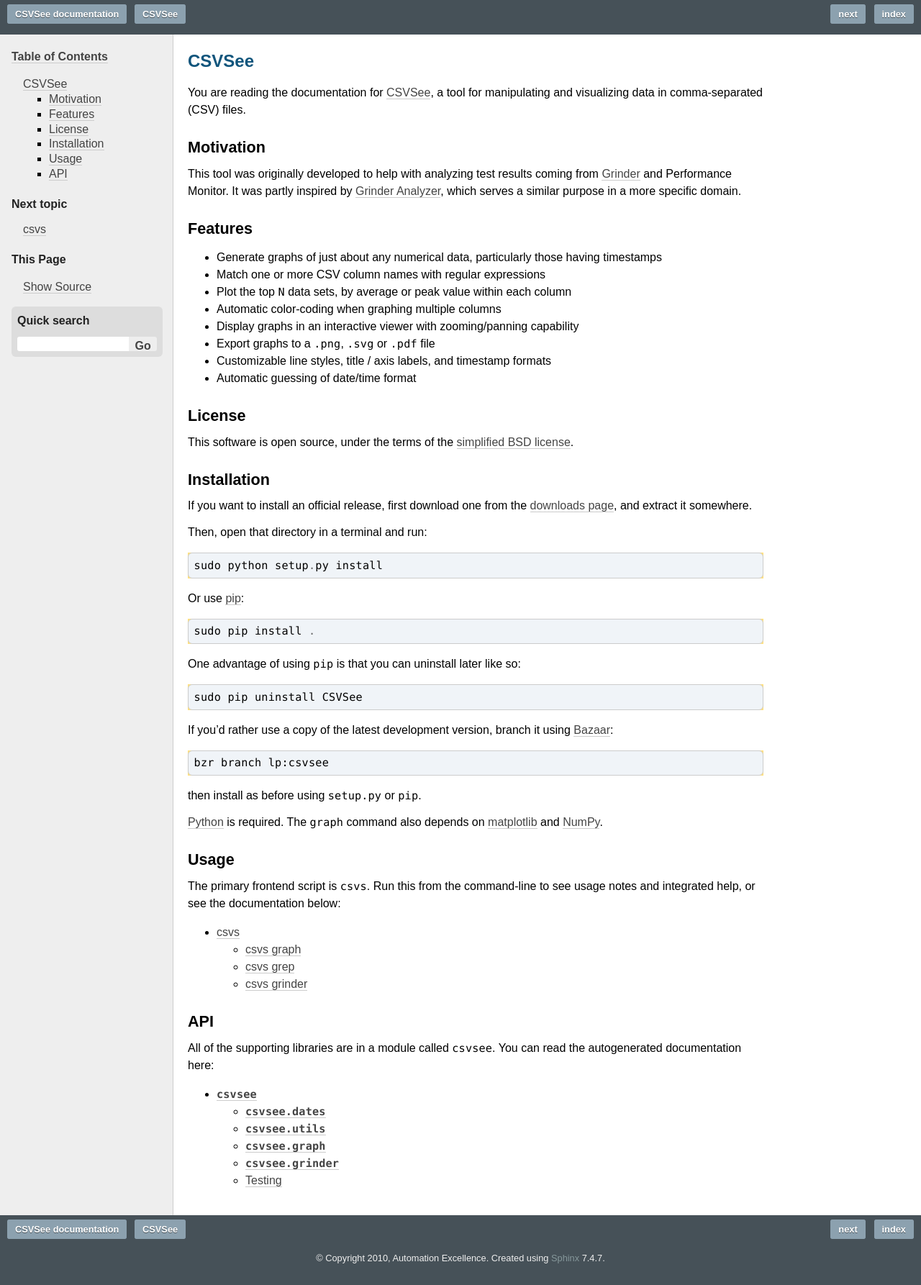
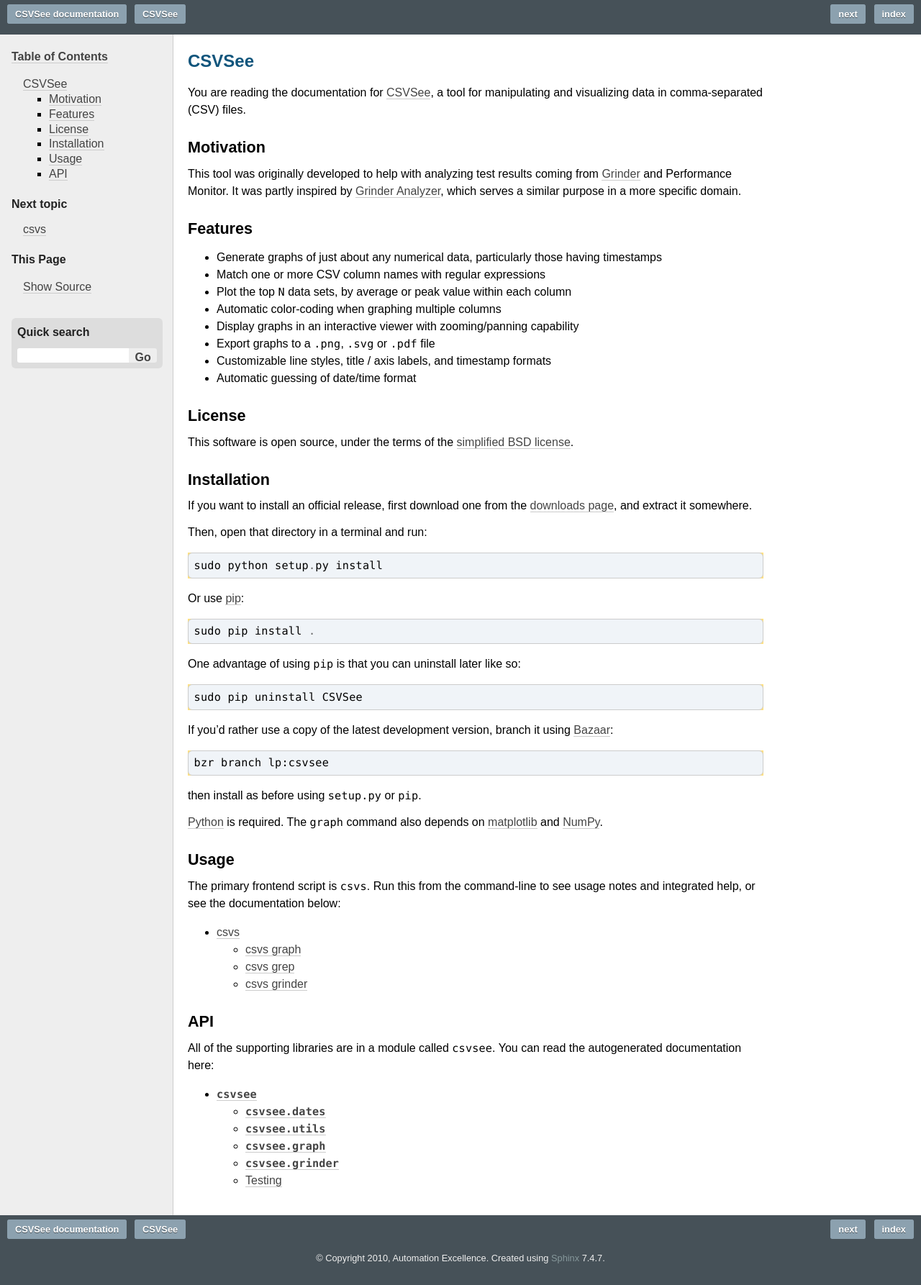
Before and after one commit to a-e/csvsee, a Sphinx documentation site: the page built from docs/index.rst, in a window 1280 px wide. Shown: the whole page at 72% size. Built offline with Sphinx 7.4.7, drawn with Linux system fonts in a browser that asks for light colours.

Commit message:
Added margin to top of quick search

```diff
--- a/docs/_static/rtd.css
+++ b/docs/_static/rtd.css
@@ -418,6 +418,7 @@
 
 /* Search text box and "Go" button */
 #searchbox {
+    margin-top: 2em;
     background: #ddd;
     padding: 0.5em;
     border-radius: 6px;
--- a/docs/conf.py
+++ b/docs/conf.py
@@ -94,7 +94,7 @@
 
 # The theme to use for HTML and HTML Help pages.  Major themes that come with
 # Sphinx are currently 'default' and 'sphinxdoc'.
-html_theme = 'sphinxdoc'
+html_theme = 'default'
 
 # Theme options are theme-specific and customize the look and feel of a theme
 # further.  For a list of options available for each theme, see the
```
